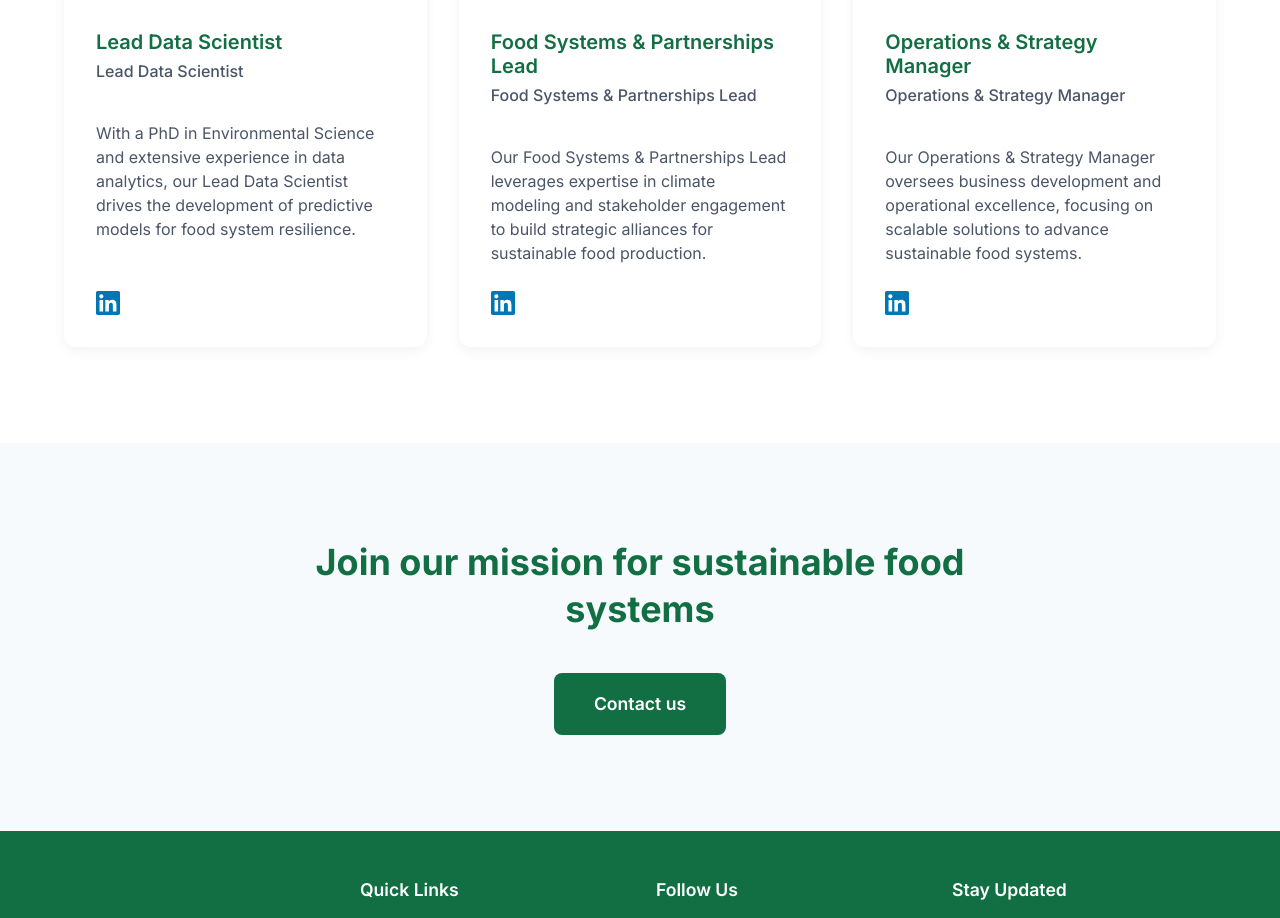
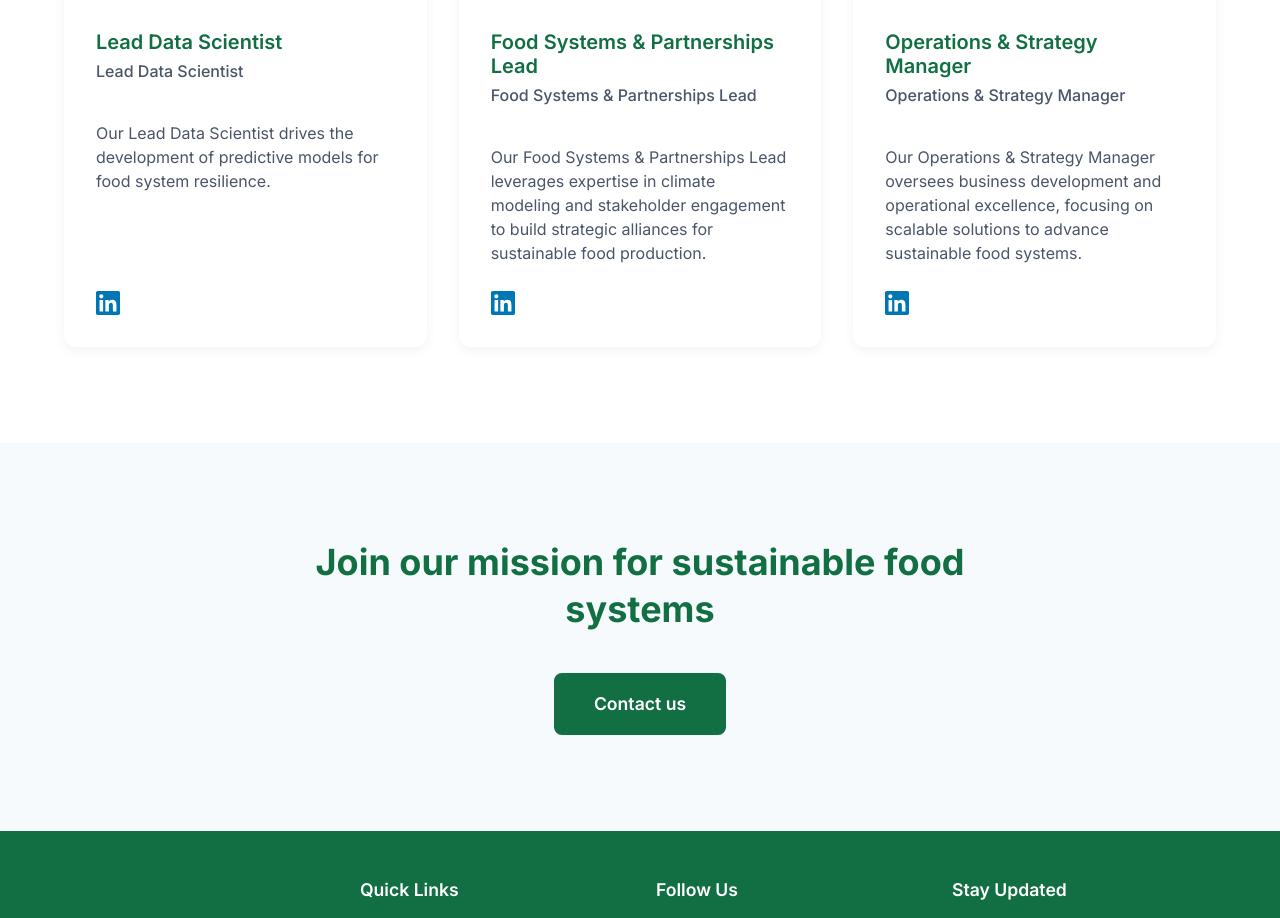
Before and after one commit to rmiyoyo/wrangla360, a Next.js app: page /team in a window 1280 px wide. Shown: the part 1680-2598 px from the top of the page. Built offline with nearby package versions, Linux system fonts and the light colour scheme.

Commit message:
Update team

```diff
--- a/src/app/team/page.tsx
+++ b/src/app/team/page.tsx
@@ -70,8 +70,7 @@ export default function Team() {
                 <h3>Lead Data Scientist</h3>
                 <h4>Lead Data Scientist</h4>
                 <p>
-                  With a PhD in Environmental Science and extensive experience in data analytics,
-                  our Lead Data Scientist drives the development of predictive models for food system resilience.
+                  Our Lead Data Scientist drives the development of predictive models for food system resilience.
                 </p>
                 <Link href="https://www.linkedin.com/in/lead-data-scientist" className="linkedin-link">
                   <LinkedInIcon />
```
